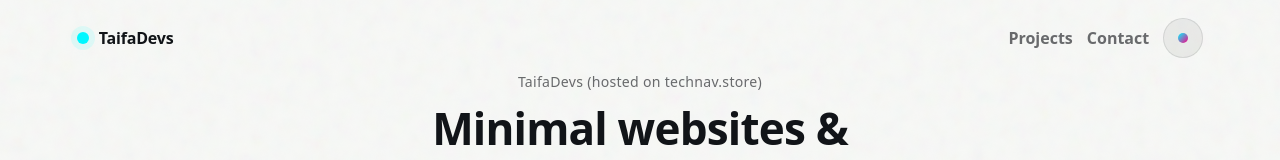
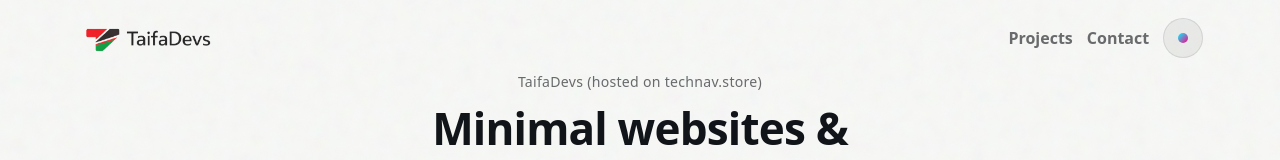
Before and after one commit to mrrugby/technav, a Vue app: page / in a window 1280 px wide. Shown: the top 160 px of the page. Built offline with nearby package versions, Linux system fonts and the light colour scheme; a web font is replaced by a local one.

Commit message:
styling logo

```diff
--- a/src/App.vue
+++ b/src/App.vue
@@ -4,8 +4,7 @@
 
     <header class="topbar">
       <a class="brand" href="#top">
-        <span class="brand-mark" aria-hidden="true"></span>
-        <span class="brand-name">TaifaDevs</span>
+        <img src="../public/logo.png" alt="taifadevs logo">
       </a>
 
       <nav class="nav">
--- a/src/styles/app.css
+++ b/src/styles/app.css
@@ -29,8 +29,18 @@
   display: flex;
   align-items: center;
   gap: 10px;
-  font-weight: 800;
-  letter-spacing: -0.2px;
+  cursor: pointer;
+}
+
+.brand img{
+    height: 35px;
+    width: auto;
+    display: block;
+    transition: opacity 0.2s ease, transform 0.2s ease;
+}
+.brand:hover img {
+  opacity: 0.85;
+  transform: translateY(-0.5px);
 }
 
 .brand-mark{
@@ -264,6 +274,9 @@ h1{
 
 /* mobile */
 @media (max-width: 520px){
+    .brand img{
+        height:30px;
+    }
   .input-row{
     flex-direction: column;
   }
```
Also changed, not shown: public/logo.png (added), 1 other file (tests, documents, lock files or other folders).
